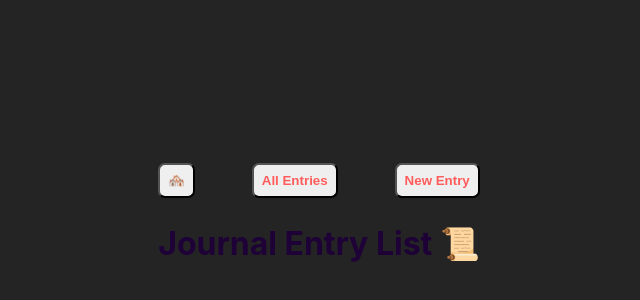
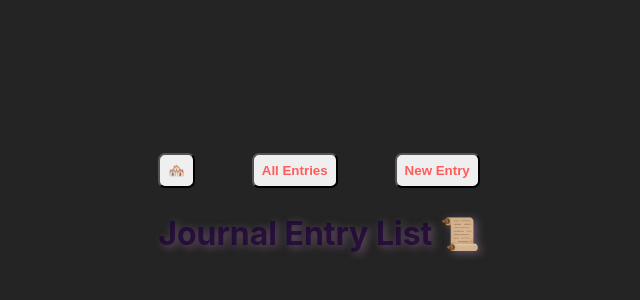
Before and after one commit to anickacodes/journal_app, a React (Vite) app: page /list in a window 1280 px wide. Shown: the part 174-474 px from the top of the page, without its empty margins (321-961 px from the left). Built offline with nearby package versions, Linux system fonts and the light colour scheme.

Commit message:
debateable

```diff
--- a/src/styles/EntryList.css
+++ b/src/styles/EntryList.css
@@ -1,7 +1,8 @@
 
 .entriesContainer {
     /* border: 2px white outset; */
-    color: rgb(30, 1, 55);
+    color: rgba(30, 1, 55, 0.745);
+    text-shadow: 3px 2px 8px rgb(104, 83, 104);
 }
 
 .entryCard {
@@ -16,6 +17,9 @@
 ul {
     list-style-type:decimal;
     color: white;
+    margin: 20px;
+    display: grid;
+    grid-template-columns: repeat(3, 1fr);
 }
 
 li::before {
```
